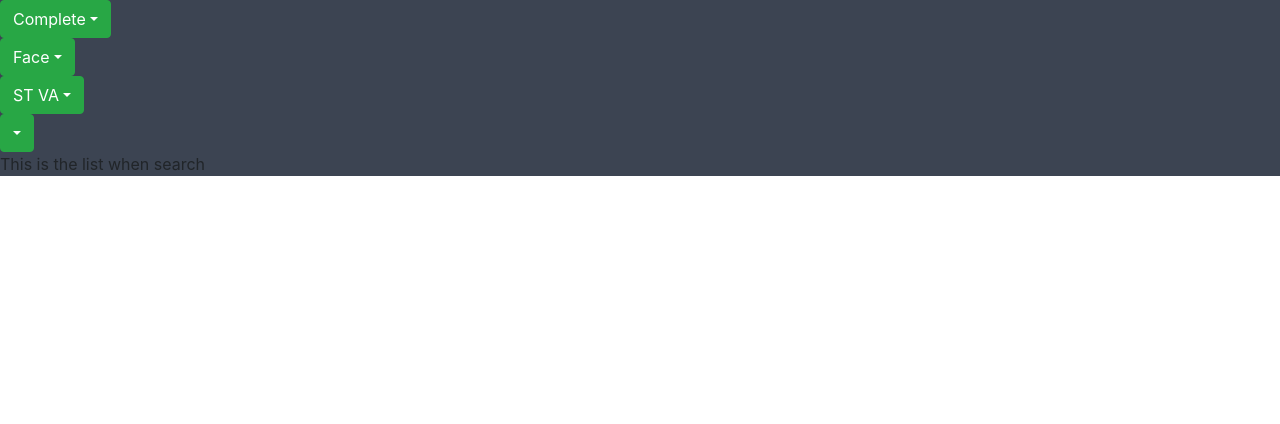
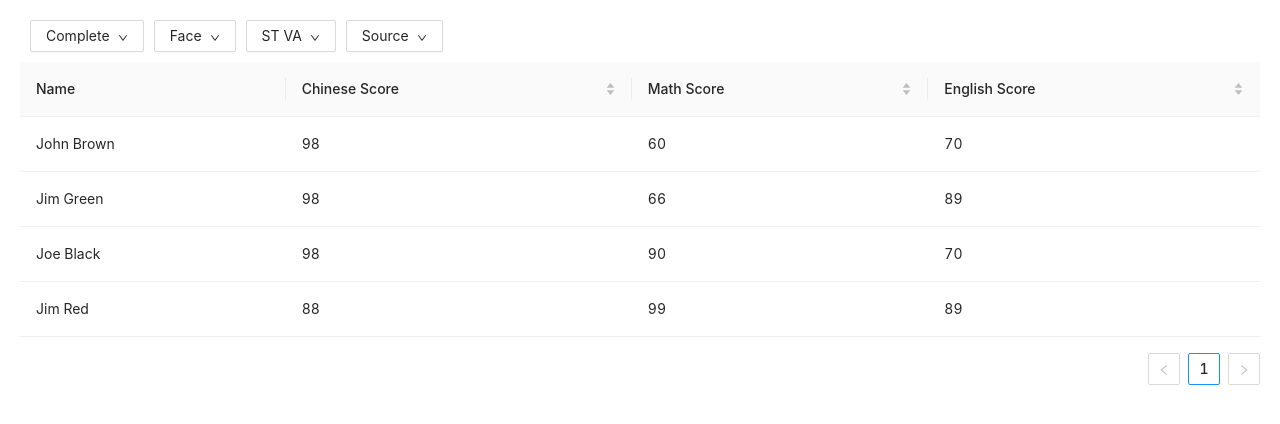
Before and after one commit to transybao1393/simple-api-call, a React (Create React App) app: page / in a window 1280 px wide. Shown: the top 424 px of the page. Built offline with nearby package versions, Linux system fonts and the light colour scheme.

Commit message:
Move to ant design, adding dropdown button and job management list

```diff
--- a/package.json
+++ b/package.json
@@ -6,6 +6,7 @@
     "@testing-library/jest-dom": "^4.2.4",
     "@testing-library/react": "^9.3.2",
     "@testing-library/user-event": "^7.1.2",
+    "antd": "^4.5.2",
     "bootstrap": "^4.5.0",
     "node-sass": "^4.14.1",
     "react": "^16.13.1",
--- a/src/App.scss
+++ b/src/App.scss
@@ -1,3 +1,4 @@
+@import '~antd/dist/antd.css';
 .App {
   text-align: center;
 }
--- a/src/components/DropdownButton/DropdownButton.js
+++ b/src/components/DropdownButton/DropdownButton.js
@@ -1,6 +1,8 @@
 import React, { Component } from 'react';
 import PropTypes from 'prop-types';
-import Dropdown from 'react-bootstrap/Dropdown';
+import { Menu, Dropdown, Button } from 'antd';
+import { DownOutlined, UserOutlined } from '@ant-design/icons';
+import './DropdownButton.scss';
 
 export default class SearchPanel extends Component {
 
@@ -13,22 +15,31 @@ export default class SearchPanel extends Component {
 
     _renderDropdownMenu() {
         return this.state.sList.map( (actions, i) => {
-            return <Dropdown.Item href={""} key={i}>{actions}</Dropdown.Item>
+            return <Menu.Item key={i} icon={<UserOutlined />}>
+                {actions}
+            </Menu.Item>
         });
     }
 
+    handleMenuClick(e) {
+        console.info('Click on menu item.');
+        console.log('click', e);
+    }
+
     render() {
+
+        const menu = (
+            <Menu onClick={this.handleMenuClick()}>
+                {this._renderDropdownMenu()}
+            </Menu>
+        );
+
         return (
-            <div>
-                <Dropdown>
-                    <Dropdown.Toggle variant="success" id="dropdown-basic">
-                        {this.state.sList[0]}
-                    </Dropdown.Toggle>
-                    <Dropdown.Menu>
-                        {this._renderDropdownMenu()}
-                    </Dropdown.Menu>
-                </Dropdown>
-            </div>
+            <Dropdown overlay={menu} className="dropdownStyle">
+                <Button>
+                {this.state.sList[0] || "Dropdown list"} <DownOutlined />
+                </Button>
+            </Dropdown>
         );
     }
 }
--- a/src/components/DropdownButton/DropdownButton.scss
+++ b/src/components/DropdownButton/DropdownButton.scss
@@ -0,0 +1,4 @@
+.dropdownStyle {
+    margin-left: 10px;
+    margin-bottom: 10px;
+}
--- /dev/null
+++ b/src/components/JobList/JobList.js
@@ -0,0 +1,82 @@
+import React, { Component } from 'react';
+import PropTypes from 'prop-types';
+import {Table} from 'antd';
+
+class JobList extends Component {
+    onChange(pagination, filters, sorter, extra) {
+        console.log('params', pagination, filters, sorter, extra);
+    }
+
+    render() {
+        const columns = [
+            {
+                title: 'Name',
+                dataIndex: 'name',
+            },
+            {
+                title: 'Chinese Score',
+                dataIndex: 'chinese',
+                sorter: {
+                compare: (a, b) => a.chinese - b.chinese,
+                multiple: 3,
+                },
+            },
+            {
+                title: 'Math Score',
+                dataIndex: 'math',
+                sorter: {
+                compare: (a, b) => a.math - b.math,
+                multiple: 2,
+                },
+            },
+            {
+                title: 'English Score',
+                dataIndex: 'english',
+                sorter: {
+                compare: (a, b) => a.english - b.english,
+                multiple: 1,
+                },
+            },
+        ];
+
+        const data = [
+            {
+                key: '1',
+                name: 'John Brown',
+                chinese: 98,
+                math: 60,
+                english: 70,
+            },
+            {
+                key: '2',
+                name: 'Jim Green',
+                chinese: 98,
+                math: 66,
+                english: 89,
+            },
+            {
+                key: '3',
+                name: 'Joe Black',
+                chinese: 98,
+                math: 90,
+                english: 70,
+            },
+            {
+                key: '4',
+                name: 'Jim Red',
+                chinese: 88,
+                math: 99,
+                english: 89,
+            },
+        ];
+        return (
+            <Table columns={columns} dataSource={data} onChange={this.onChange()} />
+        );
+    }
+}
+
+JobList.propTypes = {
+
+};
+
+export default JobList;
--- a/src/components/SearchPanel/SearchPanel.js
+++ b/src/components/SearchPanel/SearchPanel.js
@@ -1,7 +1,6 @@
 import React, { Component } from 'react';
 import PropTypes from 'prop-types';
 import DropdownButton from '../DropdownButton/DropdownButton';
-
 
 class SearchPanel extends Component {
 
@@ -11,14 +10,13 @@ class SearchPanel extends Component {
             statusList: ['Complete', 'Running', 'Error'],
             typeList: ['Face', 'Vehicle'],
             vendorList: ['ST VA', 'Govtech'],
-            sourceList: ['']
+            sourceList: ['Source']
         }
     }
 
-
     render() {
         return (
-            <div>
+            <div className="SearchPanel">
                 <DropdownButton
                     dropdownList={this.state.statusList}
                 />
--- a/src/components/SearchPanel/SearchPanel.scss
+++ b/src/components/SearchPanel/SearchPanel.scss
@@ -0,0 +1,3 @@
+.SearchPanel {
+    clear: both;
+}
--- a/src/pages/JobManagement/JobManagement.js
+++ b/src/pages/JobManagement/JobManagement.js
@@ -1,13 +1,14 @@
 import React, { Component } from 'react';
 import './JobManagement.scss';
 import SearchPanel from '../../components/SearchPanel/SearchPanel';
+import JobList from '../../components/JobList/JobList';
 
 class JobManagement extends Component {
     render() {
         return (
             <div className="jobMng">
                 <SearchPanel/>
-                <p>This is the list when search</p>
+                <JobList/>
             </div>
         );
     }
--- a/src/pages/JobManagement/JobManagement.scss
+++ b/src/pages/JobManagement/JobManagement.scss
@@ -1,5 +1,5 @@
 .jobMng {
     width: 100%;
     height: 100%;
-    background-color: #3C4452;
+    padding: 20px
 }
```
Also changed, not shown: src/components/JobList/JobList.scss (added), 1 other file (tests, documents, lock files or other folders).
